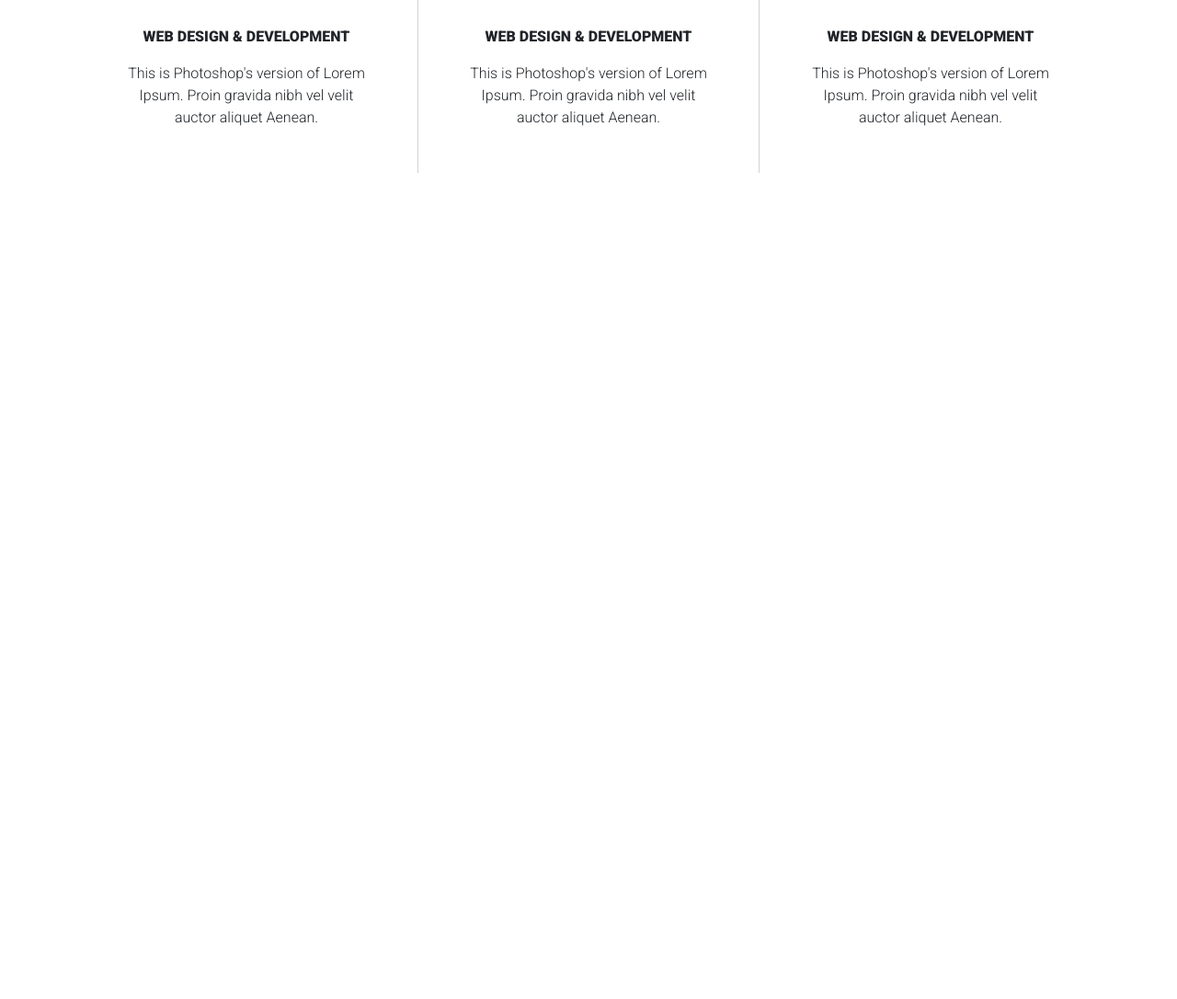
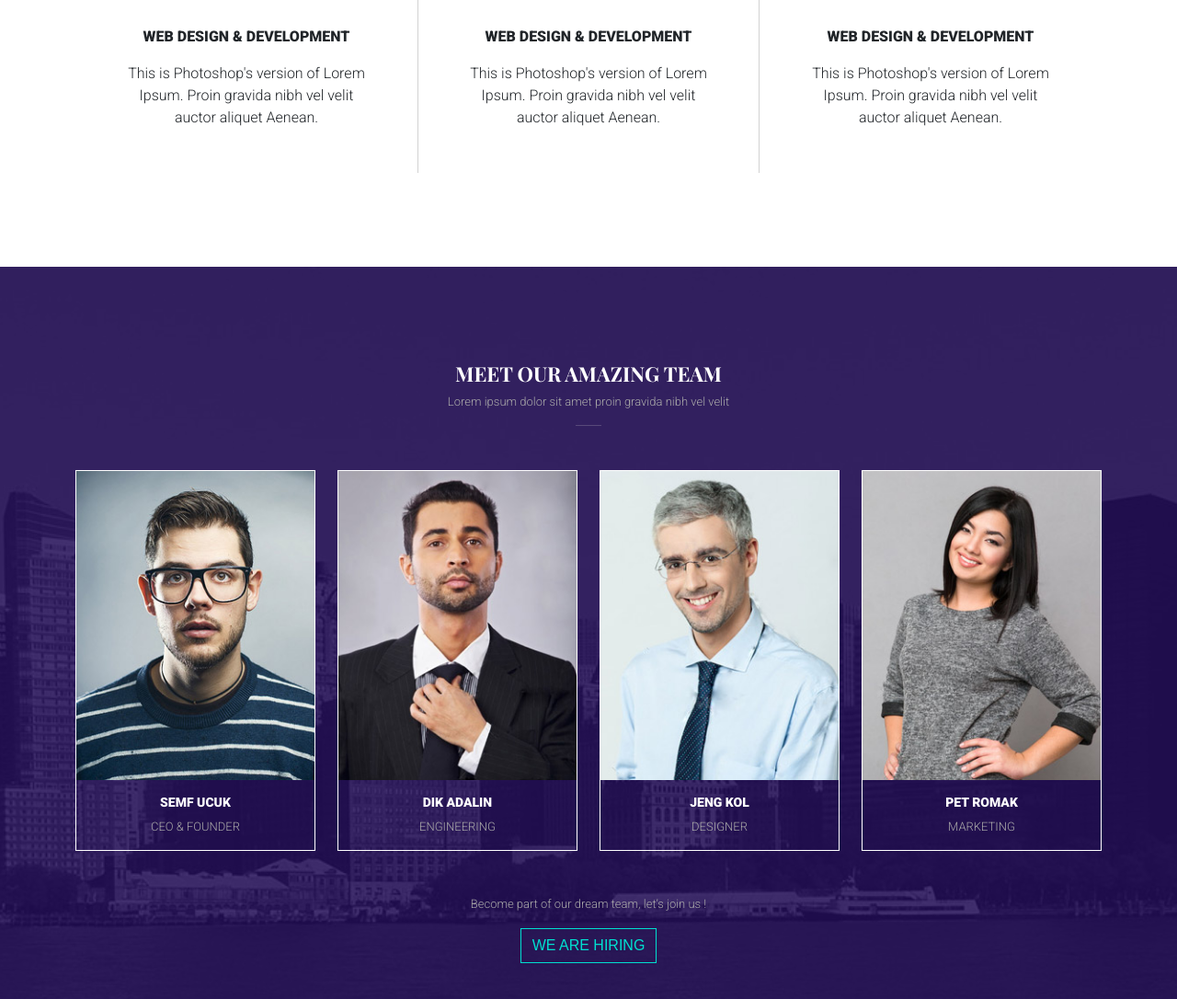
Before and after one commit to Pollockcorraya/Tajam, a plain HTML site: page index.html in a window 1280 px wide. Shown: the part 2093-3179 px from the top of the page at 92% size. Before the commit the page ends 2383 px from the top, so only its background shows below. Drawn offline with nearby package versions, Linux system fonts and the light colour scheme; a web font is replaced by a local one.

Commit message:
Team part done

```diff
--- a/assets/css/style.css
+++ b/assets/css/style.css
@@ -187,3 +187,57 @@ header::before {
     font-family: 'Roboto', sans-serif;
     font-weight: 300;
 }
+
+#team {
+    background-image: url(../image/video/video.jpg);
+    background-position: center;
+    background-repeat: no-repeat;
+    background-size: cover;
+    position: relative;
+ }
+#team::before {
+     content: "";
+     position: absolute;
+     top: 0;
+     left: 0;
+     width: 100%;
+     height: 100%;
+     background-color: rgb(35, 13, 87, 0.85)
+}
+.team {
+    position: relative;
+    z-index: 1;
+}
+.team-text h2 {
+    color: #fff;
+}
+.team-text p {
+    color: #fff;
+    font-size: 14px;
+    font-family: 'Playfair Display', serif;
+    font-weight: 400;
+}
+.member {
+    border: 1px solid #fff;
+}
+.member-img img {
+    width: 100%;
+}
+.member-detail h4 {
+    font-size: 14px;
+    font-family: 'Roboto', sans-serif;
+    font-weight: 900;
+    color: #fff;
+}
+.team p {
+    font-size: 13px;
+    font-family: 'Roboto', sans-serif;
+    font-weight: 300;
+    color: #aaa9a9;
+}
+/* .bottom-text {
+    font-size: 13px;
+    font-family: 'Roboto', sans-serif;
+    font-weight: 300;
+    color: #aaa9a9;
+} */
--- a/index.html
+++ b/index.html
@@ -174,6 +174,73 @@
           </div>
         </div>
       </section>
+      <section id="team">
+          <div class="team">
+            <div class="container">
+              <div class="row">
+                <div class="col-lg-6 mx-auto mb-5">
+                  <div class="team-text text-center">
+                    <h2>MEET OUR AMAZING TEAM</h2>
+                    <p>Lorem ipsum dolor sit amet proin gravida nibh vel velit</p>
+                    <hr>
+                  </div>
+                </div>
+              </div>
+              <div class="row">
+                <div class="col-lg-3">
+                  <div class="member">
+                    <div class="member-img">
+                    <img src="./assets/image/team/team1.jpg" alt="">
+                  </div>
+                  <div class="member-detail text-center mt-3">
+                    <h4>SEMF UCUK</h4>
+                    <p>CEO & FOUNDER</p>
+                  </div>
+                  </div>
+                </div>
+                <div class="col-lg-3">
+                  <div class="member">
+                    <div class="member-img">
+                    <img src="./assets/image/team/team2.jpg" alt="">
+                  </div>
+                  <div class="member-detail text-center mt-3">
+                    <h4>DIK ADALIN</h4>
+                    <p>ENGINEERING</p>
+                  </div>
+                  </div>
+                </div>
+                <div class="col-lg-3">
+                  <div class="member">
+                    <div class="member-img">
+                    <img src="./assets/image/team/team3.jpg" alt="">
+                  </div>
+                  <div class="member-detail text-center mt-3">
+                    <h4>JENG KOL</h4>
+                    <p>DESIGNER</p>
+                  </div>
+                  </div>
+                </div>
+                <div class="col-lg-3">
+                  <div class="member">
+                    <div class="member-img">
+                    <img src="./assets/image/team/team4.jpg" alt="">
+                  </div>
+                  <div class="member-detail text-center mt-3">
+                    <h4>PET ROMAK</h4>
+                    <p>MARKETING</p>
+                  </div>
+                  </div>
+                </div>
+              </div>
+              <div class="row">
+                <div class="col-lg-6 mx-auto text-center mt-5">
+                  <p class="bottom-text">Become part of our dream team, let’s join us ! </p>
+                  <a href="#" class="btn team-btn">WE ARE HIRING</a>
+                </div>
+              </div>
+            </div>
+          </div>
+      </section>
     </main>
 
 
```
Also changed, not shown: assets/image/team/team-bg.jpg (added).
